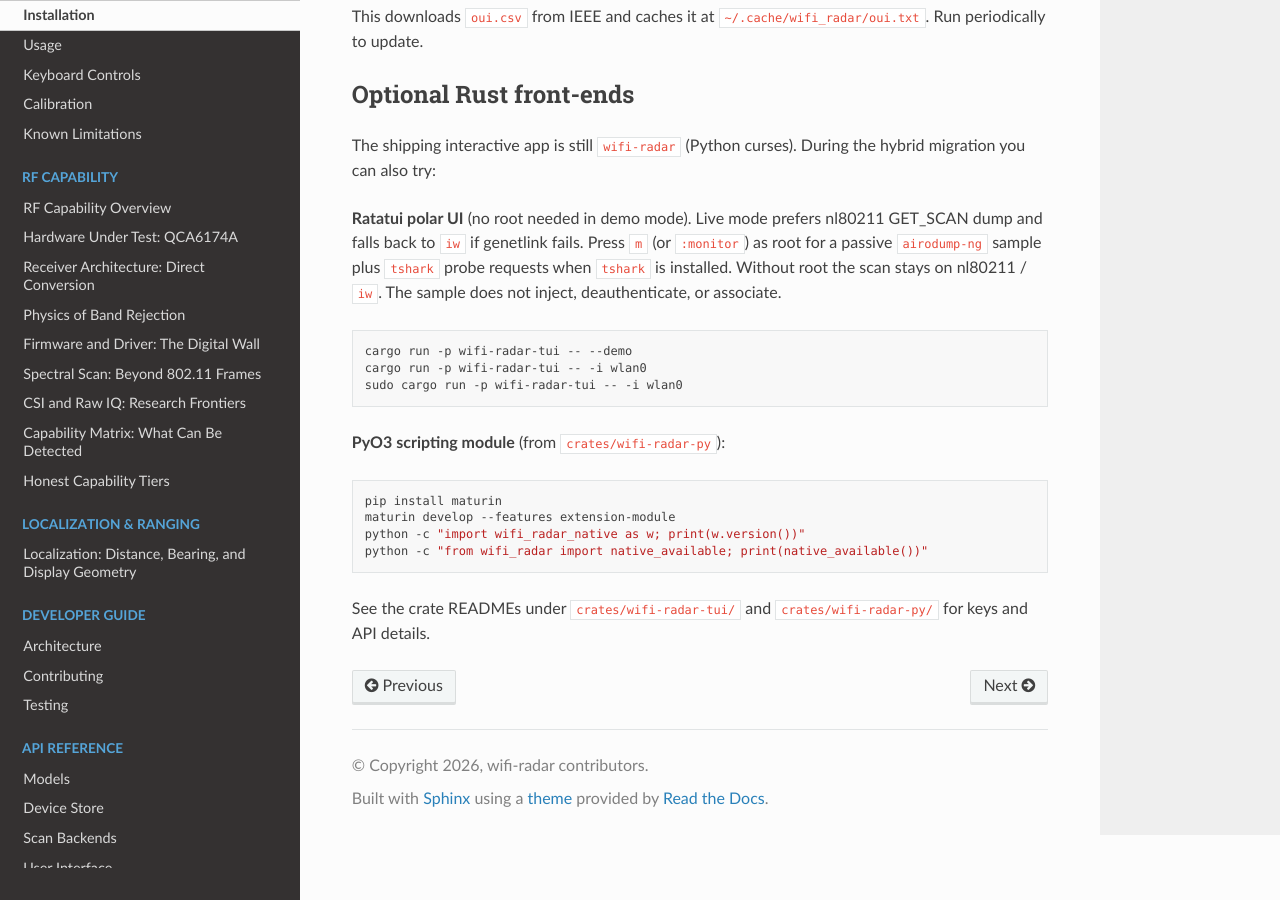
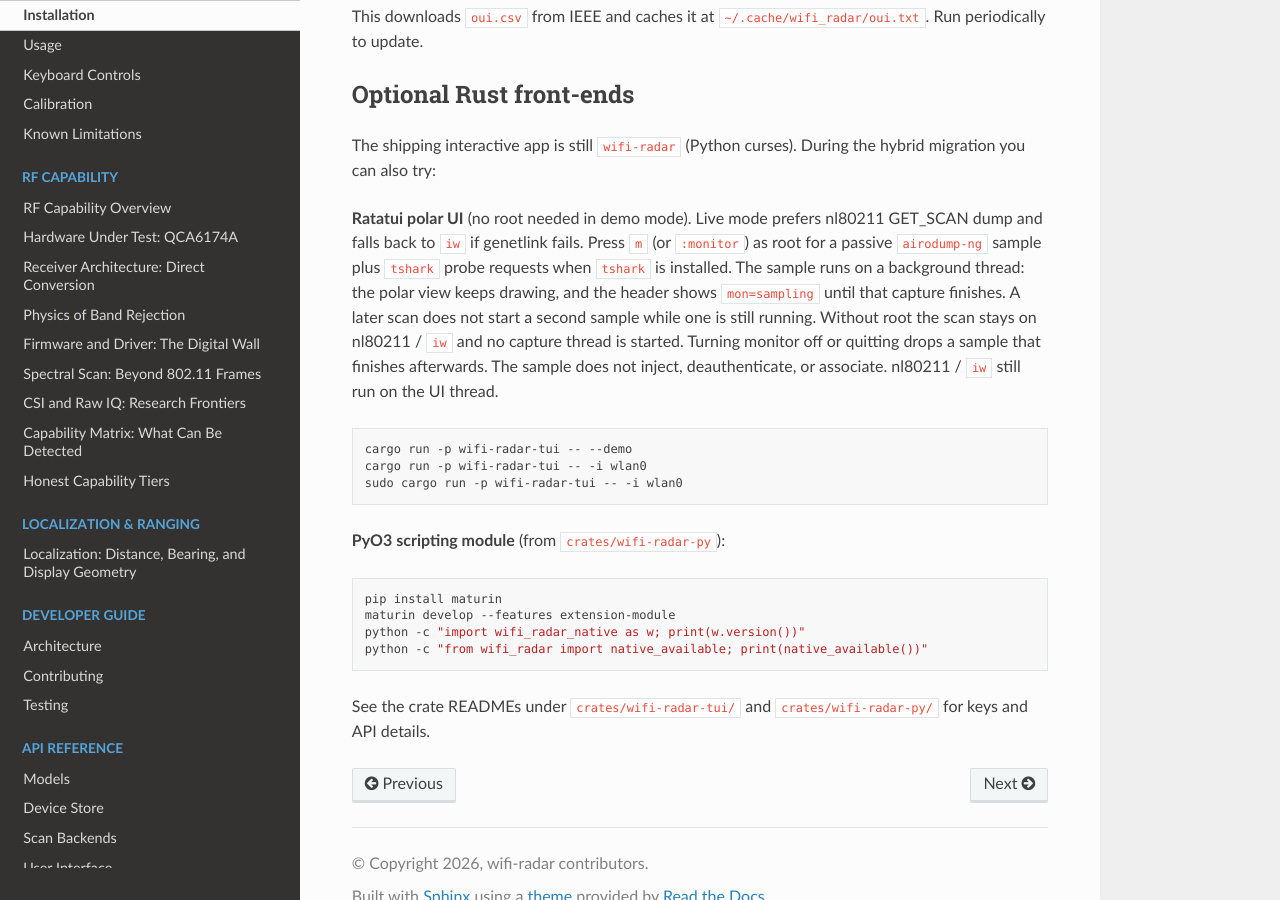
Before and after one commit to mkhellat/wifi-radar, a Sphinx documentation site: the page built from docs/user/install.rst, in a window 1280 px wide and 900 px high, scrolled down 1515 px. Built offline with Sphinx 7.4.7 and the Read the Docs theme 3.1.0, drawn with Linux system fonts in a browser that asks for light colours.

Commit message:
docs: tell users the Ratatui monitor sample stays in the background
The install guide told a root user to press m for an airodump-ng
sample and a tshark pass, and stopped there. The keys page said only
that m toggles monitor sampling. Neither page said the Ratatui view
keeps drawing, so a reader could still expect the freeze the UI
thread used to take for those tools. The limitations page described
the short sample and not where it runs.

The install section now says the sample is a background thread, the
header shows mon=sampling until it finishes, and a later scan does
not start a second sample while one is running. Without root the
scan stays on nl80211 / iw and no capture thread starts. Turning
monitor off or quitting drops a late sample. nl80211 and iw remain
on the UI thread. The sample is still passive. The keys entry for m
says the same for Python and Ratatui, including root, airodump-ng,
and optional tshark. Limitations keep the note that a brief abg
sample can miss a quiet transmitter, and add that the Ratatui polar
view keeps drawing during that sample.

Checked against the tui help lines and monitor_label. sphinx-build
-W is run with the architecture page in the following commit, which
is the other half of this doc set.

```diff
--- a/docs/user/install.rst
+++ b/docs/user/install.rst
@@ -92,8 +92,13 @@ During the hybrid migration you can also try:
 nl80211 GET_SCAN dump and falls back to ``iw`` if genetlink fails.
 Press ``m`` (or ``:monitor``) as root for a passive ``airodump-ng``
 sample plus ``tshark`` probe requests when ``tshark`` is installed.
-Without root the scan stays on nl80211 / ``iw``. The sample does not
-inject, deauthenticate, or associate.
+The sample runs on a background thread: the polar view keeps drawing,
+and the header shows ``mon=sampling`` until that capture finishes.
+A later scan does not start a second sample while one is still running.
+Without root the scan stays on nl80211 / ``iw`` and no capture thread
+is started. Turning monitor off or quitting drops a sample that
+finishes afterwards. The sample does not inject, deauthenticate, or
+associate. nl80211 / ``iw`` still run on the UI thread.
 
 .. code-block:: bash
 
--- a/docs/user/keys.rst
+++ b/docs/user/keys.rst
@@ -48,7 +48,11 @@ Actions
    * - ``r``
      - Force immediate rescan (signals the background worker)
    * - ``m``
-     - Toggle monitor-mode sampling on/off
+     - Toggle monitor-mode sampling on/off. Python and the Ratatui UI
+       both take the sample on a background thread (root and
+       ``airodump-ng``; ``tshark`` is optional). The Ratatui header
+       shows ``mon=sampling`` while a capture runs, and the polar view
+       keeps drawing.
    * - ``c``
      - Start/stop bearing calibration
    * - ``x``
--- a/docs/user/limitations.rst
+++ b/docs/user/limitations.rst
@@ -67,7 +67,9 @@ Channel coverage
 - ``iw scan`` performs a managed scan that hops through supported channels.
   This is not instantaneous; quiet devices may be missed.
 - Monitor mode (``airodump-ng``) with ``--band abg`` covers both 2.4 and 5 GHz
-  but brief samples may miss infrequent transmitters.
+  but brief samples may miss infrequent transmitters. On the Ratatui UI
+  that sample runs in the background, so the polar view keeps drawing.
+  It still needs root and ``airodump-ng``; ``tshark`` is optional.
 - Your own machine's traffic dominates when associated on the same channel.
 
 Interface conflicts
```
